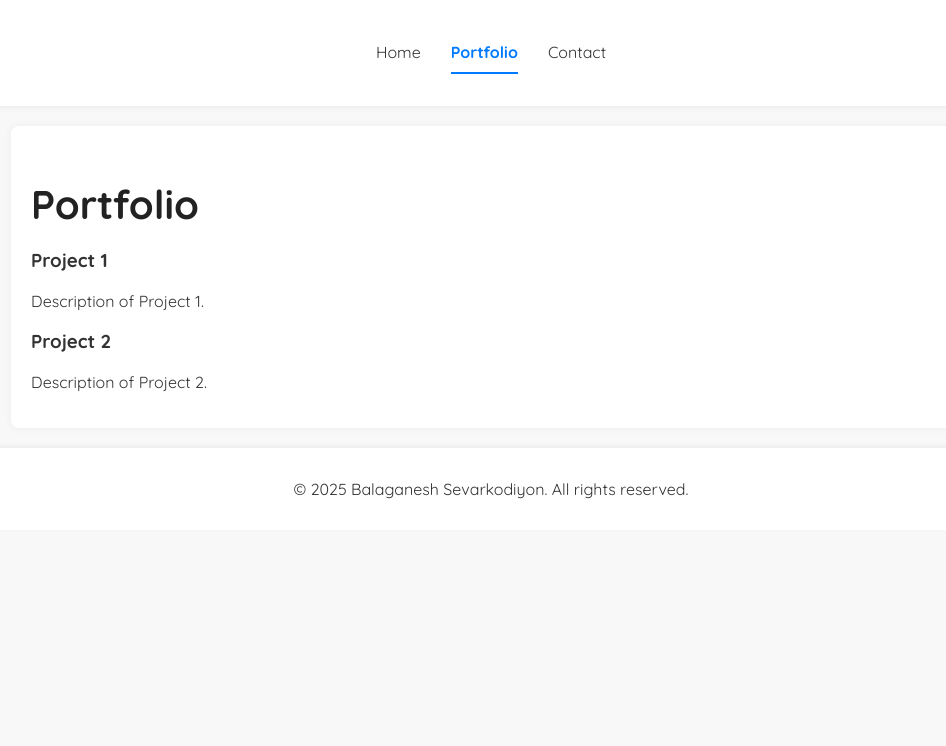
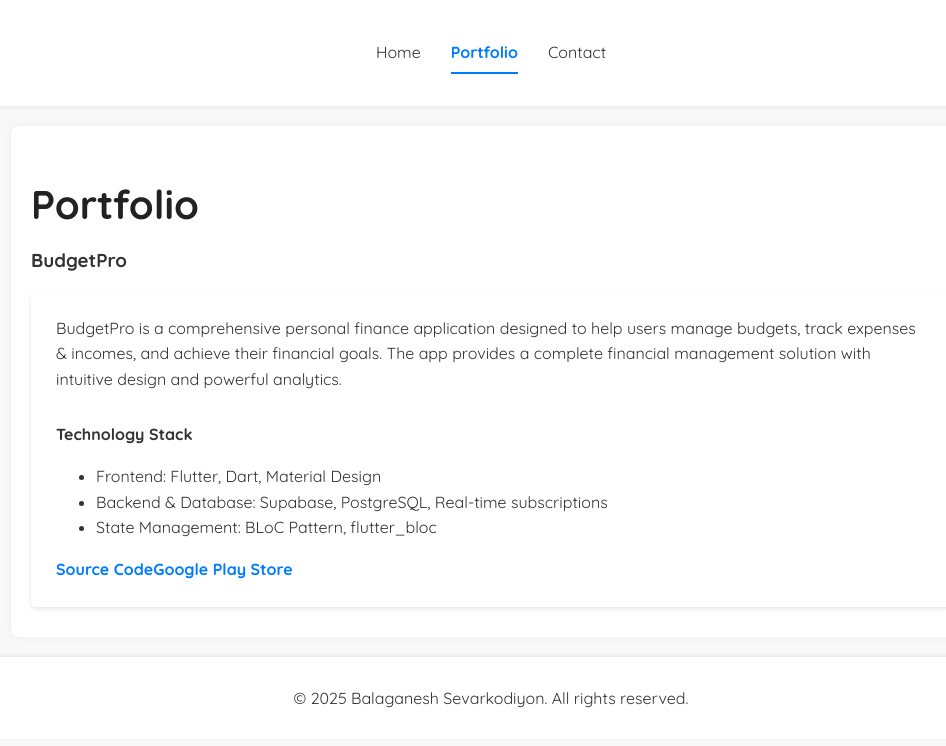
Before and after one commit to balaganeshbala/website-2025, a Next.js app: page / in a window 1280 px wide. Both pictures are taken after a click on the link "Portfolio". Shown: the top 746 px of the page, without its empty margins (149-1095 px from the left). Built offline with nearby package versions, Linux system fonts and the light colour scheme.

Commit message:
Updated portfolio page

```diff
--- a/src/app/globals.css
+++ b/src/app/globals.css
@@ -4,6 +4,43 @@ body {
     background-color: #f8f8f8;
     color: #333;
     scroll-behavior: smooth;
+}
+
+.card {
+  border: none;
+  border-radius: 5px;
+  margin-bottom: 10px;
+  box-shadow: 0 2px 4px rgba(0, 0, 0, 0.1);
+  background-color: white;
+  padding: 10px;
+}
+
+.card-header {
+  padding: 15px;
+  cursor: pointer;
+  display: flex;
+  justify-content: space-between;
+  align-items: center;
+  line-height: 1.6;
+}
+
+.card-body {
+  padding: 15px;
+  line-height: 1.6;
+  flex-direction: column;
+}
+
+.card-body a {
+    color: #007bff; /* A professional blue for links */
+    text-decoration: none;
+    font-weight: bold;
+    font-size: 1em; /* Larger link text */
+    transition: color 0.3s ease;
+}
+
+.card-body a:hover {
+    color: #0056b3; /* Darker blue on hover */
+    text-decoration: underline;
 }
 
 p {
--- a/src/app/page.tsx
+++ b/src/app/page.tsx
@@ -202,12 +202,22 @@ export default function Home() {
           <section className="portfolio">
             <h2>Portfolio</h2>
             <div className="project">
-              <h3>Project 1</h3>
-              <p>Description of Project 1.</p>
-            </div>
-            <div className="project">
-              <h3>Project 2</h3>
-              <p>Description of Project 2.</p>
+              <h3>BudgetPro</h3>
+              <div className="card">
+                <div className="card-header">
+                  BudgetPro is a comprehensive personal finance application designed to help users manage budgets, track expenses & incomes, and achieve their financial goals. The app provides a complete financial management solution with intuitive design and powerful analytics.
+                </div>
+                 <div className="card-body">
+                    <strong>Technology Stack</strong>
+                    <ul>
+                      <li>Frontend: Flutter, Dart, Material Design</li>
+                      <li>Backend & Database: Supabase, PostgreSQL, Real-time subscriptions</li>
+                      <li>State Management: BLoC Pattern, flutter_bloc</li>
+                    </ul>
+                    <a href="https://github.com/balaganeshbala/budgetpro" target="_blank" rel="noopener noreferrer" className="social-links">Source Code</a>
+                    <a href="https://play.google.com/store/apps/details?id=com.clougeon.budgetpro" target="_blank" rel="noopener noreferrer" className="social-links">Google Play Store</a>
+                  </div>
+              </div>
             </div>
           </section>
         );
```
